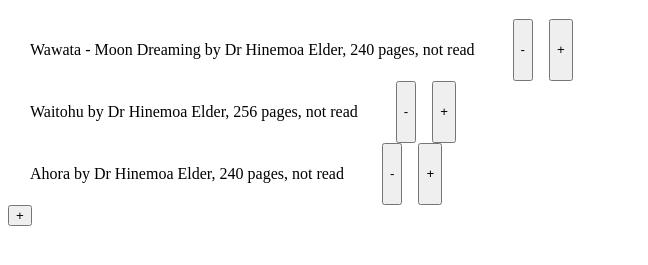
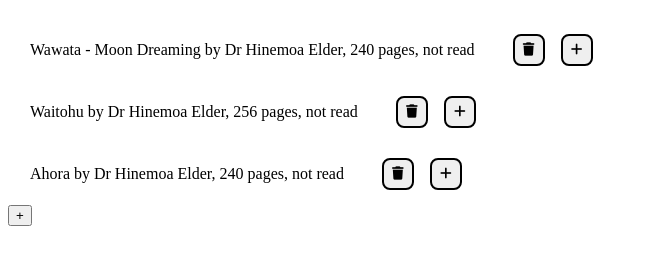
Before and after one commit to Pranav-Zodes-44/OdinProject, a plain HTML site: page objects_object_constructors/index.html in a window 1280 px wide. Shown: the part 61-326 px from the top of the page, without its empty margins (0-648 px from the left). Drawn offline with nearby package versions, Linux system fonts and the light colour scheme; files that its build step writes are made by us from their sources.

Commit message:
icons and stuff

```diff
--- a/objects_object_constructors/index.html
+++ b/objects_object_constructors/index.html
@@ -6,6 +6,7 @@
     <link rel="stylesheet" type="text/css" href="styles.css">
     <title>Document</title>
     <script src="main.js" type="module"></script>
+    <script src="https://kit.fontawesome.com/e18bf6a2e5.js" crossorigin="anonymous"></script>
 </head>
 <body>
     <h1>Hello</h1>
--- a/objects_object_constructors/main.js
+++ b/objects_object_constructors/main.js
@@ -39,9 +39,9 @@ function addBookToDOM(book) {
 
 function createDeleteButton(index, bookContainer) {
 	let deleteButton = document.createElement('button');
-	deleteButton.classList.add('delete-button');
+	deleteButton.classList.add('book-icon');
 	deleteButton.id = `delete-button-${index}`;
-	deleteButton.innerText = '-'
+	deleteButton.innerHTML = '<i class="fa-solid fa-trash"></i>'
 	deleteButton.addEventListener('click', () => {
 		library.splice(index);
 		deleteButton.remove();
@@ -52,9 +52,9 @@ function createDeleteButton(index, bookContainer) {
 
 function createReadButton(book, bookDiv, index) {
 	let readButton = document.createElement('button');
-	readButton.classList.add('add-button');
-	readButton.id = `add-button-${index}`;
-	readButton.innerText = '+'
+	readButton.classList.add('book-icon');
+	readButton.id = `toggle-read-${index}`;
+	readButton.innerHTML = '<i class="fa-solid fa-plus"></i>'
 	readButton.addEventListener('click', () => {
 		book.toggleRead();
 		bookDiv.innerText = book.info();
--- a/objects_object_constructors/styles.scss
+++ b/objects_object_constructors/styles.scss
@@ -3,6 +3,7 @@
       display: flex;
       flex-direction: row;
       gap: 1rem;
+      align-items: center;
 
       .book-card {
         padding: 10px;
@@ -12,16 +13,16 @@
         max-width: 500px;
       }
 
-      .delete-book {
-        border: 2px solid white;
-        height: 5px;
-        width: 5px;
-      }
+      .book-icon {
+        border: 2px solid black;
+        border-radius: 8px;
+        height: 2rem;
+        width: 2rem;
 
-      .read-book {
-        border: 2px solid white;
-        height: 5px;
-        width: 5px;
+        :hover {
+          cursor: pointer;
+          color: #5EB700;
+        }
       }
     }
 }
```
